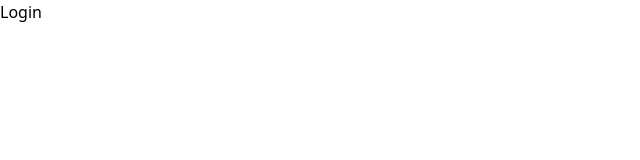
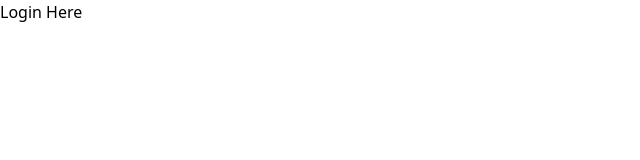
Before and after one commit to BackendExpert/web-erp, a React (Vite) app: page / in a window 1280 px wide. Shown: the top 160 px of the page, without its empty margins (0-640 px from the left). Built offline with nearby package versions, Linux system fonts and the light colour scheme.

Commit message:
Updaet
Co-Authored-By: JehanKandy  <jehankandy@gmail.com>

```diff
--- a/src/template/LoginReg.tsx
+++ b/src/template/LoginReg.tsx
@@ -6,9 +6,9 @@ interface Props{
 
 const loginReg = ({children}:Props) => {
   return (
-    <div className="">
+    <div className="bg-[(https://wallpapercave.com/wp/wMM3NrR.jpg)] w-screen h-screen bg-cover bg-center">
         <div className="container mx-auto px-32">
-            Login
+            {children}
         </div>
     </div>
   )
```
